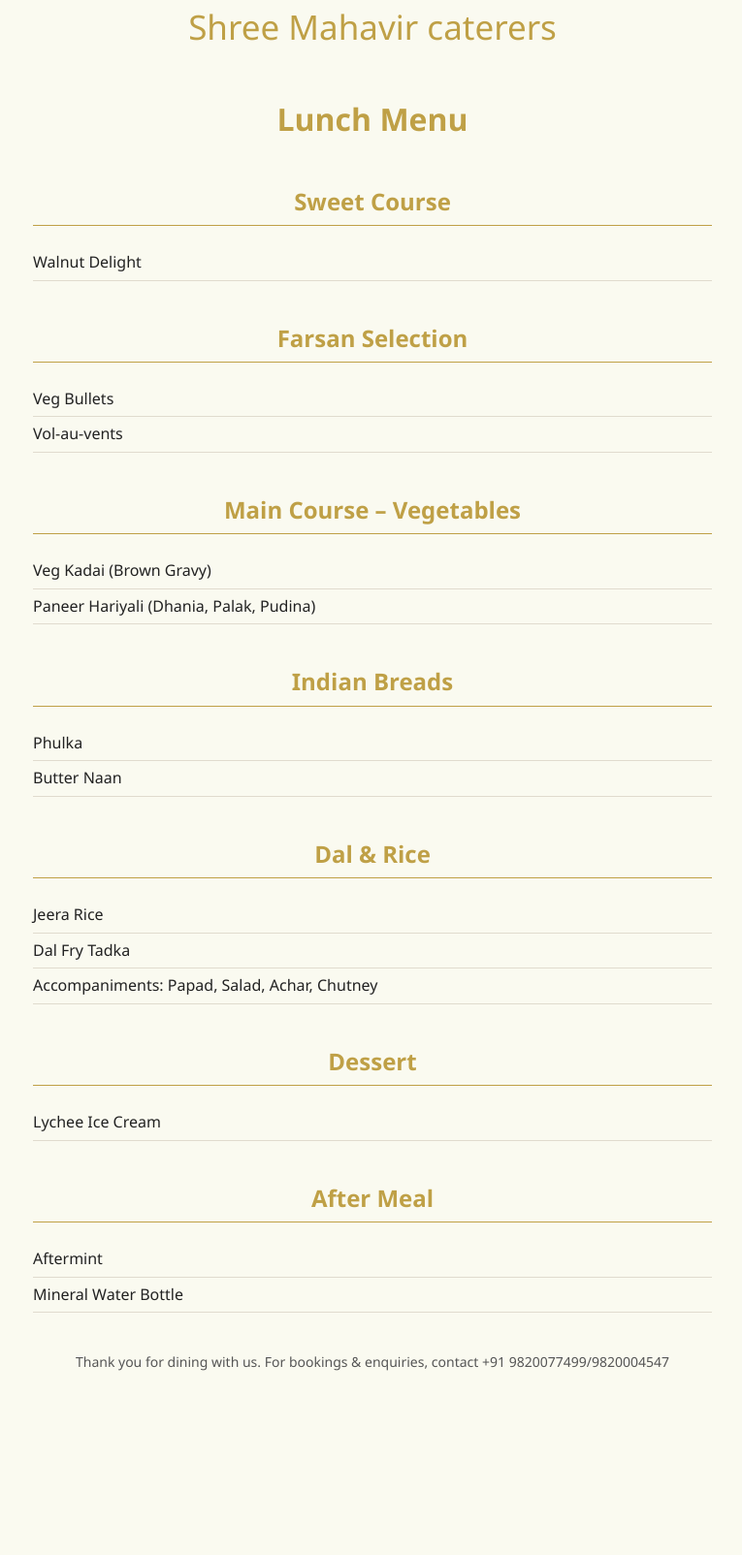
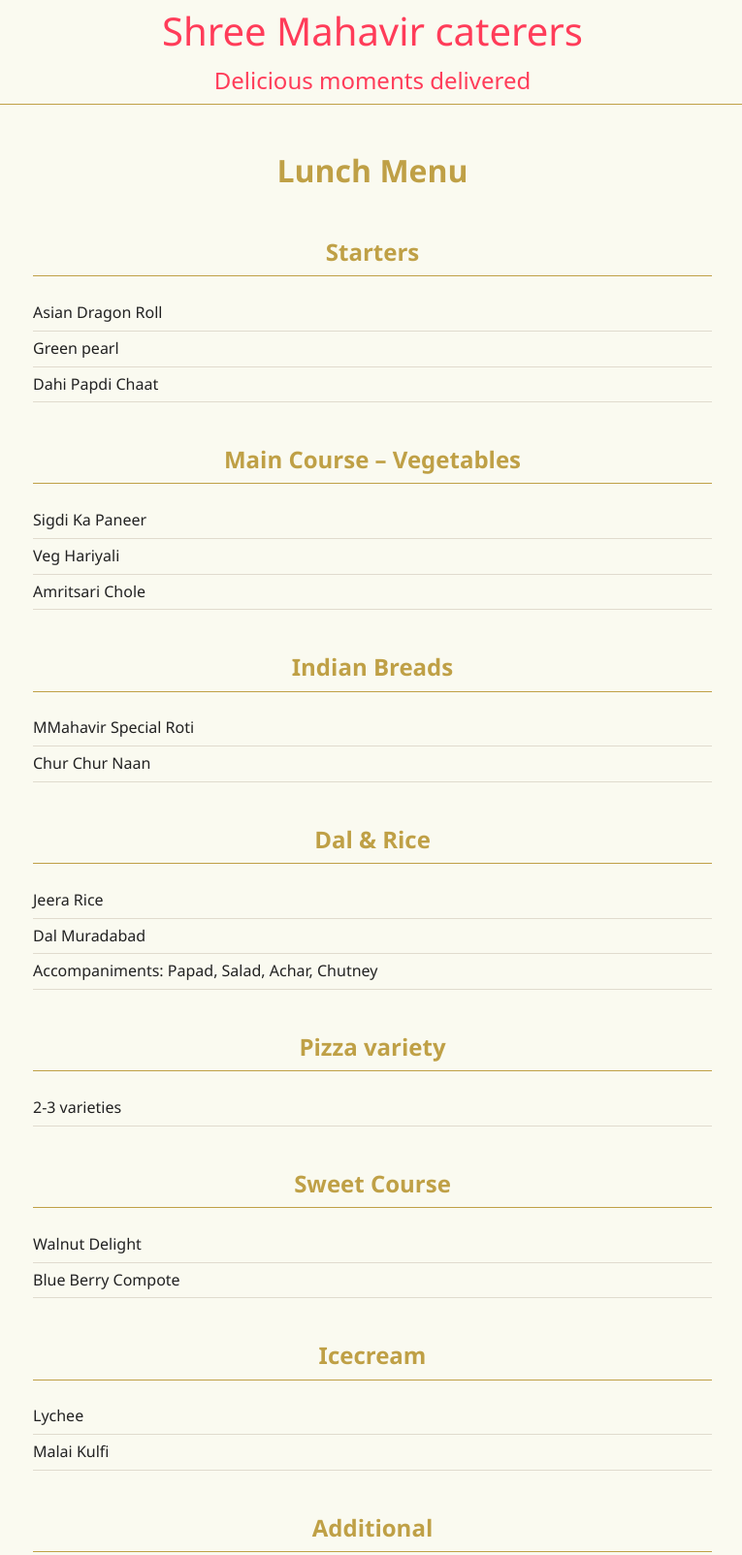
Before and after one commit to ahaan000/menutoday, a plain HTML site: page index.html in a window 1280 px wide. Shown: the top 1604 px of the page at 97% size, without its empty margins (256-1021 px from the left). Before the commit the page ends 1437 px from the top, so only its background shows below. Drawn offline with Linux system fonts and the light colour scheme; a web font is replaced by a local one.

Commit message:
Updatesmcmenu index.html
updted changes for menu on july 5 2025

```diff
--- a/index.html
+++ b/index.html
@@ -4,6 +4,10 @@
   <meta charset="UTF-8" />
   <meta name="viewport" content="width=device-width, initial-scale=1.0" />
   <title>Shree Mahavir Caterers</title>
+  <link rel="preconnect" href="https://fonts.googleapis.com">
+<link rel="preconnect" href="https://fonts.gstatic.com" crossorigin>
+<link href="https://fonts.googleapis.com/css2?family=Bebas+Neue&family=Bytesized&family=LXGW+Marker+Gothic&family=Libre+Baskerville:ital,wght@0,400;0,700;1,400&family=Manufacturing+Consent&family=Matangi:wght@300..900&family=Noto+Serif+KR:wght@200..900&family=Sevillana&display=swap" rel="stylesheet">
+  </head>
   <style>
     body {
       background-color: #FAFAF0; /* Warm Off-White */
@@ -15,9 +19,16 @@
     }
     header {
       text-align: center;
-      color: #BFA046;
-      font-size: 35px;
-
+      color:#FF3C59;
+      font-size: 40px;
+    }
+    .hero>h2 {
+       text-align: center;
+      color:#FF3C59;
+      margin: 0;
+        font-family: "Manufacturing Consent", system-ui;
+      font-weight: 400;
+      font-style: normal;
     }
     .container {
       max-width: 700px;
@@ -51,53 +62,65 @@
 </head>
 
 <body>
+<div class="hero">
   <header>Shree Mahavir caterers</header>
+  <h2>Delicious moments delivered</h2>
+  </div>
   <div class="container">
     <h1>Lunch Menu</h1>
 
-    <h2>Sweet Course</h2>
+    <h2>Starters</h2>
     <ul>
-      <li>Walnut Delight</li>
-    </ul>
-
-    <h2>Farsan Selection</h2>
-    <ul>
-      <li>Veg Bullets</li>
-      <li>Vol-au-vents</li>
+      <li>Asian Dragon Roll</li>
+      <li>Green pearl</li>
+      <li>Dahi Papdi Chaat</li>
     </ul>
 
     <h2>Main Course – Vegetables</h2>
     <ul>
-      <li>Veg Kadai (Brown Gravy)</li>
-      <li>Paneer Hariyali (Dhania, Palak, Pudina)</li>
+      <li>Sigdi Ka Paneer</li>
+      <li>Veg Hariyali</li>
+      <li>Amritsari Chole</li>
     </ul>
 
     <h2>Indian Breads</h2>
     <ul>
-      <li>Phulka</li>
-      <li>Butter Naan</li>
+      <li>MMahavir Special Roti</li>
+      <li>Chur Chur Naan</li>
     </ul>
 
     <h2>Dal & Rice</h2>
     <ul>
       <li>Jeera Rice</li>
-      <li>Dal Fry Tadka</li>
+      <li>Dal Muradabad</li>
       <li>Accompaniments: Papad, Salad, Achar, Chutney</li>
     </ul>
 
-    <h2>Dessert</h2>
+    <h2>Pizza variety</h2>
     <ul>
-      <li>Lychee Ice Cream</li>
+      <li>2-3 varieties</li>
+    </ul>
+     <h2>Sweet Course</h2>
+    <ul>
+      <li>Walnut Delight</li>
+      <li>Blue Berry Compote</li>
     </ul>
 
-    <h2>After Meal</h2>
+    <h2>Icecream</h2>
     <ul>
-      <li>Aftermint</li>
-      <li>Mineral Water Bottle</li>
+      <li>Lychee </li>
+      <li>Malai Kulfi</li>
     </ul>
-
+    <h2>Additional</h2>
+    <ul>
+      <li>Mineral water bottle</li>
+      <li>After-mint</li>
+    </ul>
     <div class="footer">
-      Thank you for dining with us. For bookings & enquiries, contact +91 9820077499/9820004547
+      Thank you for dining with us. For bookings & enquiries, contact <br />
+      Bobby Thakker @ +91 98200 77499
+      <br />
+      Ashish Thakker @ +91 98200 04547
     </div>
   </div>
 </body>
```
